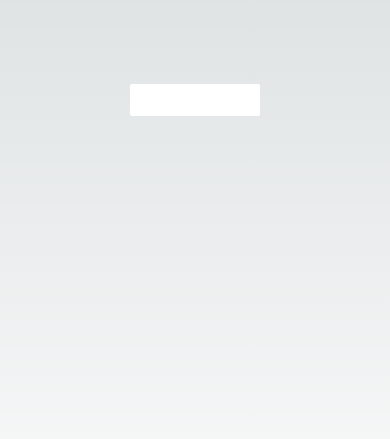
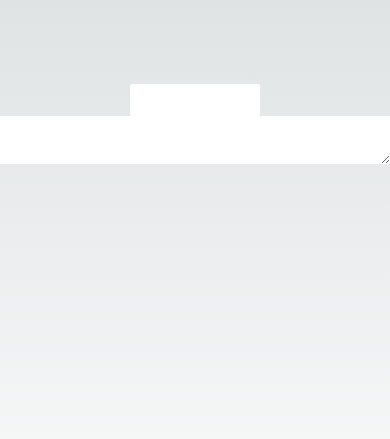
Before and after one commit to Rishabh3321/readers-space, a Next.js app: page / in a window 390 px wide. Shown: the part 197-636 px from the top of the page. Built offline with nearby package versions, Linux system fonts and the light colour scheme.

Commit message:
Testing mobile key codes.

```diff
--- a/src/app/page.tsx
+++ b/src/app/page.tsx
@@ -13,6 +13,7 @@ export default function Home() {
   const [value, setValue] = useState<string>("");
   const [definations, setDefinations] = useState<DefinationArray>([]);
   const [suggest, setSuggest] = useState<Array<string>>([]);
+  const [pressedWord, setPressedWord] = useState<string>("");
 
   function getUniqueColor(index: number) {
     const colors = [
@@ -75,12 +76,13 @@ export default function Home() {
             setValue(e.target.value);
           }}
           onKeyDown={(e) => {
+            setPressedWord(pressedWord + e.key);
             if (e.key === "Enter") {
               fetchDefination(value);
             }
           }}
         />
-
+        <textarea value={pressedWord} className="w-full  text-black"></textarea>
         {definations.length != 0 ? (
           <div className="w-full mt-10 pb-20 text-justify flex content-center justify-center">
             <div className="w-1/3">
```
